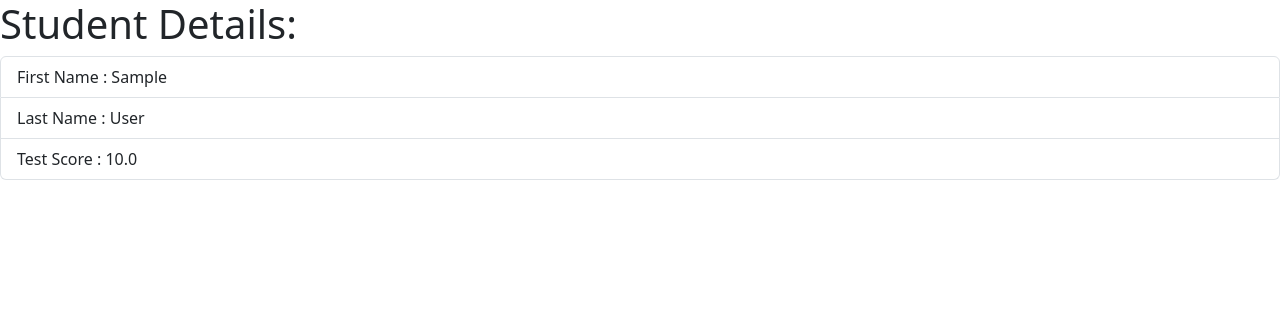
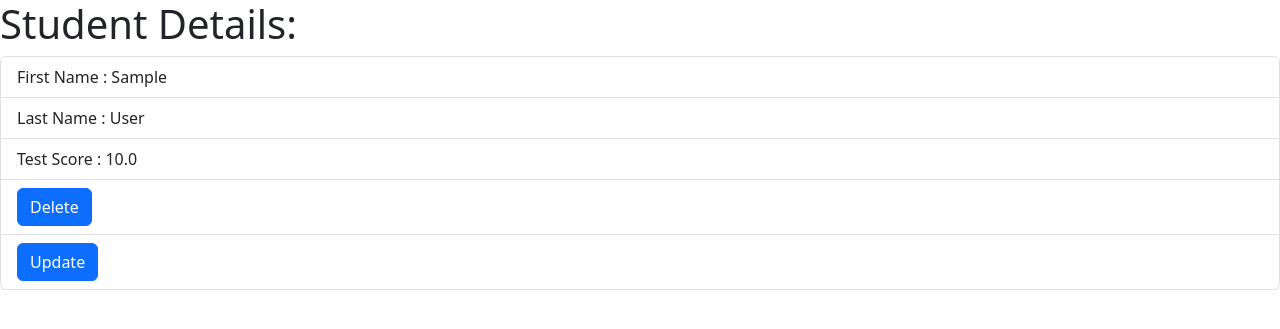
Before and after one commit to MASOOM-BIT/DjangoProjects, a Django app: page /1/ in a window 1280 px wide. Shown: the top 329 px of the page. Run offline with Django 5.2, Linux system fonts and the light colour scheme; tables that the repository leaves empty hold one stand-in row (values such as "Sample post").

Commit message:
Add delete and update buttons to student detail view

```diff
--- a/cbvCURD/cbvApp/templates/cbvApp/student_detail.html
+++ b/cbvCURD/cbvApp/templates/cbvApp/student_detail.html
@@ -12,6 +12,8 @@
         <li class="list-group-item">First Name : {{student.firstName}}</li>
         <li class="list-group-item">Last Name : {{student.lastName}}</li>
         <li class="list-group-item">Test Score : {{student.testScore}}</li>
+        <li class="list-group-item"><a class="btn btn-primary" href="/delete/{{student.id}}">Delete</a></li>
+        <li class="list-group-item"><a class="btn btn-primary" href="/update/{{student.id}}">Update</a></li>
       </ul>
     <script src="https://cdn.jsdelivr.net/npm/bootstrap@5.3.5/dist/js/bootstrap.bundle.min.js" integrity="sha384-k6d4wzSIapyDyv1kpU366/PK5hCdSbCRGRCMv+eplOQJWyd1fbcAu9OCUj5zNLiq" crossorigin="anonymous"></script>
   </body>
```
